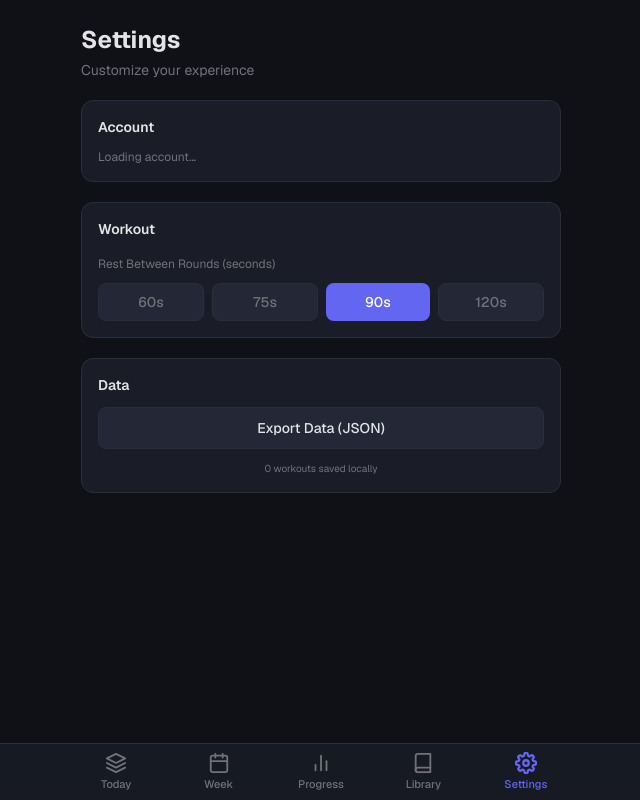
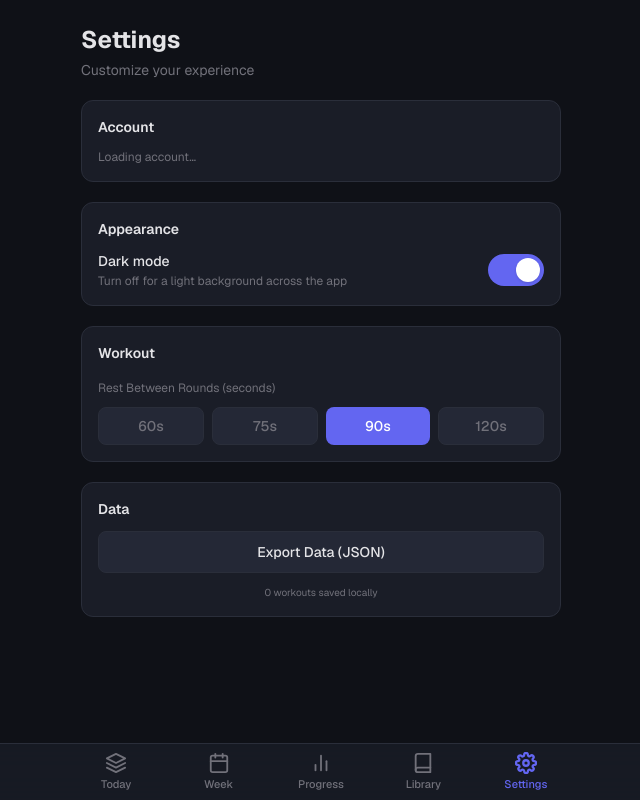
Before and after one commit to tonybaloney72/exercise-app, a Next.js app: page /settings in a window 1280 px wide. Shown: the whole page, without its empty margins (319-959 px from the left). Built offline with nearby package versions, Linux system fonts and the light colour scheme; no server answers.

Commit message:
Add ability to change between light and dark mode

```diff
--- a/src/app/(app)/layout.tsx
+++ b/src/app/(app)/layout.tsx
@@ -1,4 +1,5 @@
 import BottomNav from "@/components/layout/BottomNav";
+import AppSettingsSync from "@/components/layout/AppSettingsSync";
 import AuthInitializer from "@/components/auth/AuthInitializer";
 import { createClient } from "@/lib/supabase/server";
 import { cookies } from "next/headers";
@@ -22,6 +23,7 @@ export default async function AppLayout({
         initialUser={user ? { id: user.id, email: user.email ?? null } : null}
         initialGuest={isGuest}
       />
+      <AppSettingsSync />
       <main className="flex-1 pb-20">
         <div className="mx-auto max-w-lg px-4">{children}</div>
       </main>
--- a/src/app/(app)/settings/page.tsx
+++ b/src/app/(app)/settings/page.tsx
@@ -17,13 +17,10 @@ export default function SettingsPage() {
   const mode = useAuthStore((s) => s.mode);
   const user = useAuthStore((s) => s.user);
   const setGuest = useAuthStore((s) => s.setGuest);
-  const loadSettings = settings.loadSettings;
-
   useEffect(() => {
     if (mode === "loading") return;
-    loadSettings();
     loadHistory();
-  }, [mode, loadSettings, loadHistory]);
+  }, [mode, loadHistory]);
 
   const handleExport = () => {
     const data = {
@@ -123,6 +120,40 @@ export default function SettingsPage() {
         {(mode === "loading" || mode === "anonymous") && (
           <p className="text-xs text-muted">Loading account…</p>
         )}
+      </motion.div>
+
+      {/* Appearance */}
+      <motion.div
+        initial={{ opacity: 0, y: 10 }}
+        animate={{ opacity: 1, y: 0 }}
+        transition={{ delay: 0.04 }}
+        className="rounded-xl border border-border bg-surface p-4"
+      >
+        <h2 className="text-sm font-semibold text-foreground mb-3">Appearance</h2>
+        <div className="flex items-center justify-between gap-4">
+          <div>
+            <p className="text-sm font-medium text-foreground">Dark mode</p>
+            <p className="text-xs text-muted mt-0.5">
+              Turn off for a light background across the app
+            </p>
+          </div>
+          <button
+            type="button"
+            role="switch"
+            aria-checked={settings.darkMode}
+            onClick={() => settings.updateSettings({ darkMode: !settings.darkMode })}
+            className={`relative h-8 w-14 shrink-0 rounded-full transition-colors focus-visible:outline-2 focus-visible:outline-offset-2 focus-visible:outline-accent ${
+              settings.darkMode ? "bg-accent" : "bg-border"
+            }`}
+          >
+            <span
+              className={`absolute top-1 left-1 h-6 w-6 rounded-full bg-white shadow transition-transform ${
+                settings.darkMode ? "translate-x-6" : "translate-x-0"
+              }`}
+            />
+            <span className="sr-only">{settings.darkMode ? "On" : "Off"}</span>
+          </button>
+        </div>
       </motion.div>
 
       {/* Workout preferences */}
--- a/src/app/(app)/today/page.tsx
+++ b/src/app/(app)/today/page.tsx
@@ -10,7 +10,6 @@ import WorkoutSession from "@/components/workout/WorkoutSession";
 import WorkoutDayReview from "@/components/workout/WorkoutDayReview";
 import FloatingTimer from "@/components/common/FloatingTimer";
 import { useWorkoutStore } from "@/stores/useWorkoutStore";
-import { useSettingsStore } from "@/stores/useSettingsStore";
 import { useAuthStore } from "@/stores/useAuthStore";
 import { formatLocalDateKey } from "@/utils/localDateKey";
 
@@ -23,7 +22,6 @@ function TodayPageInner() {
     loadHistory,
     updateCompletedWorkoutNotes,
   } = useWorkoutStore();
-  const { loadSettings } = useSettingsStore();
   const mode = useAuthStore((s) => s.mode);
   const plan = useMemo(() => getTodaysPlan(), []);
 
@@ -34,8 +32,7 @@ function TodayPageInner() {
   useEffect(() => {
     if (mode === "loading") return;
     loadHistory();
-    loadSettings();
-  }, [mode, loadHistory, loadSettings]);
+  }, [mode, loadHistory]);
 
   const todaysCompletedLog = useMemo(() => {
     const todayKey = formatLocalDateKey();
--- /dev/null
+++ b/src/components/layout/AppSettingsSync.tsx
@@ -0,0 +1,31 @@
+"use client";
+
+import { useEffect } from "react";
+import { useAuthStore } from "@/stores/useAuthStore";
+import { useSettingsStore } from "@/stores/useSettingsStore";
+
+/**
+ * Loads persisted settings once auth is known, and keeps
+ * `document.documentElement` in sync with `darkMode` (see globals.css).
+ */
+export default function AppSettingsSync() {
+  const mode = useAuthStore((s) => s.mode);
+  const darkMode = useSettingsStore((s) => s.darkMode);
+  const loadSettings = useSettingsStore((s) => s.loadSettings);
+
+  useEffect(() => {
+    if (mode === "loading") return;
+    void loadSettings();
+  }, [mode, loadSettings]);
+
+  useEffect(() => {
+    const root = document.documentElement;
+    if (darkMode) {
+      root.removeAttribute("data-theme");
+    } else {
+      root.setAttribute("data-theme", "light");
+    }
+  }, [darkMode]);
+
+  return null;
+}
```
